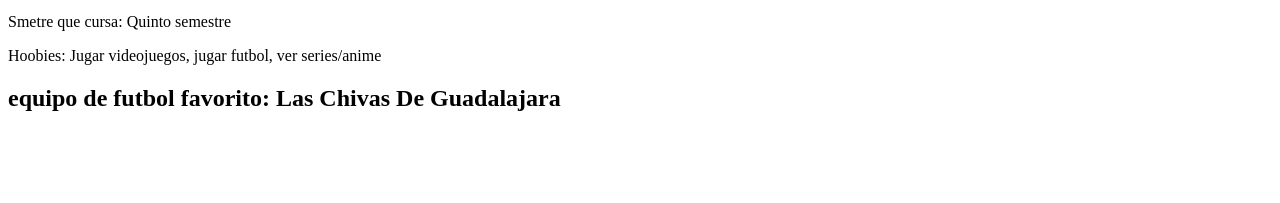
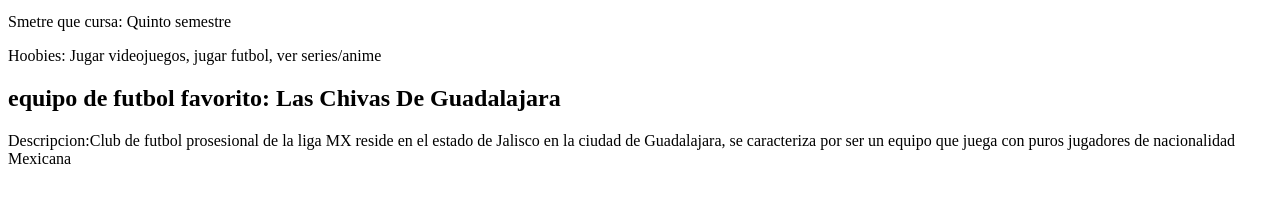
Before and after one commit to germanstar/taller_final, a plain HTML site: page index.html in a window 1280 px wide. Shown: the part 101-304 px from the top of the page. Drawn offline with Linux system fonts and the light colour scheme.

Commit message:
quinto commit

```diff
--- a/index.html
+++ b/index.html
@@ -11,6 +11,8 @@
     <p>Smetre que cursa: Quinto semestre</p>
     <p>Hoobies: Jugar videojuegos, jugar futbol, ver series/anime</p>
     <h2>equipo de futbol favorito: Las Chivas De Guadalajara</h2>
+    <p>Descripcion:Club de futbol prosesional de la liga MX reside en el estado de Jalisco en la ciudad de Guadalajara, se caracteriza por ser un equipo que juega con puros jugadores de nacionalidad Mexicana </p>
+
 
 </body>
 </html>
```
